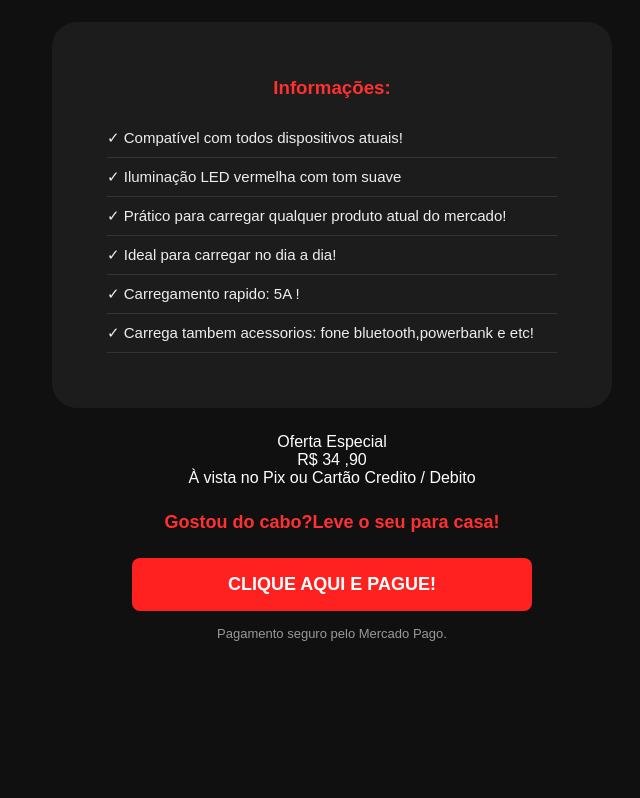
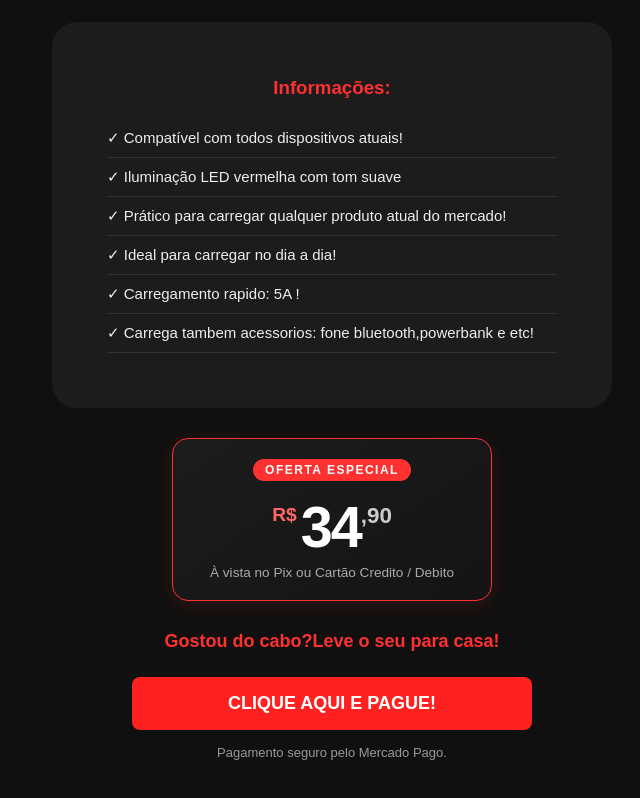
Before and after one commit to IsnarSantanna/Produtos, a plain HTML site: page index.html in a window 1280 px wide. Shown: the part 729-1527 px from the top of the page, without its empty margins (308-948 px from the left). Before the commit the page ends 1410 px from the top, so only its background shows below. Drawn offline with Linux system fonts and the light colour scheme.

Commit message:
Update style.css
stylo do preço

```diff
--- a/assets/style.css
+++ b/assets/style.css
@@ -148,3 +148,138 @@ button:hover {
         height: 220px; /* Altura compacta para celular */
     }
 }
+/* =========================================
+   ESTILO DA CAIXA DE PREÇO
+   ========================================= */
+.preco-box {
+    background: linear-gradient(145deg, #1c1c1c, #141414);
+    border: 1px solid #ff3030;
+    border-radius: 16px;
+    padding: 20px 24px;
+    margin: 30px auto;
+    max-width: 320px;
+    text-align: center;
+    box-shadow: 0 4px 20px rgba(255, 48, 48, 0.15);
+}
+
+.preco-etiqueta {
+    display: inline-block;
+    background-color: #ff3030;
+    color: #ffffff;
+    font-size: 0.75rem;
+    font-weight: bold;
+    text-transform: uppercase;
+    letter-spacing: 1.5px;
+    padding: 4px 12px;
+    border-radius: 20px;
+    margin-bottom: 10px;
+}
+
+.preco-valor {
+    display: flex;
+    justify-content: center;
+    align-items: flex-start;
+    color: #ffffff;
+    font-weight: 800;
+    line-height: 1;
+    margin: 8px 0;
+}
+
+.preco-valor .moeda {
+    font-size: 1.2rem;
+    margin-top: 6px;
+    margin-right: 4px;
+    color: #ff6666;
+}
+
+.preco-valor .reais {
+    font-size: 3.6rem;
+    letter-spacing: -2px;
+}
+
+.preco-valor .centavos {
+    font-size: 1.4rem;
+    margin-top: 6px;
+    color: #cccccc;
+}
+
+.preco-detalhe {
+    display: block;
+    font-size: 0.85rem;
+    color: #aaaaaa;
+    margin-top: 8px;
+}
+
+/* Ajuste para telas menores */
+@media (max-width: 400px) {
+    .preco-valor .reais {
+        font-size: 3rem;
+    }
+}/* =========================================
+   ESTILO DA CAIXA DE PREÇO
+   ========================================= */
+.preco-box {
+    background: linear-gradient(145deg, #1c1c1c, #141414);
+    border: 1px solid #ff3030;
+    border-radius: 16px;
+    padding: 20px 24px;
+    margin: 30px auto;
+    max-width: 320px;
+    text-align: center;
+    box-shadow: 0 4px 20px rgba(255, 48, 48, 0.15);
+}
+
+.preco-etiqueta {
+    display: inline-block;
+    background-color: #ff3030;
+    color: #ffffff;
+    font-size: 0.75rem;
+    font-weight: bold;
+    text-transform: uppercase;
+    letter-spacing: 1.5px;
+    padding: 4px 12px;
+    border-radius: 20px;
+    margin-bottom: 10px;
+}
+
+.preco-valor {
+    display: flex;
+    justify-content: center;
+    align-items: flex-start;
+    color: #ffffff;
+    font-weight: 800;
+    line-height: 1;
+    margin: 8px 0;
+}
+
+.preco-valor .moeda {
+    font-size: 1.2rem;
+    margin-top: 6px;
+    margin-right: 4px;
+    color: #ff6666;
+}
+
+.preco-valor .reais {
+    font-size: 3.6rem;
+    letter-spacing: -2px;
+}
+
+.preco-valor .centavos {
+    font-size: 1.4rem;
+    margin-top: 6px;
+    color: #cccccc;
+}
+
+.preco-detalhe {
+    display: block;
+    font-size: 0.85rem;
+    color: #aaaaaa;
+    margin-top: 8px;
+}
+
+/* Ajuste para telas menores */
+@media (max-width: 400px) {
+    .preco-valor .reais {
+        font-size: 3rem;
+    }
+}
```
